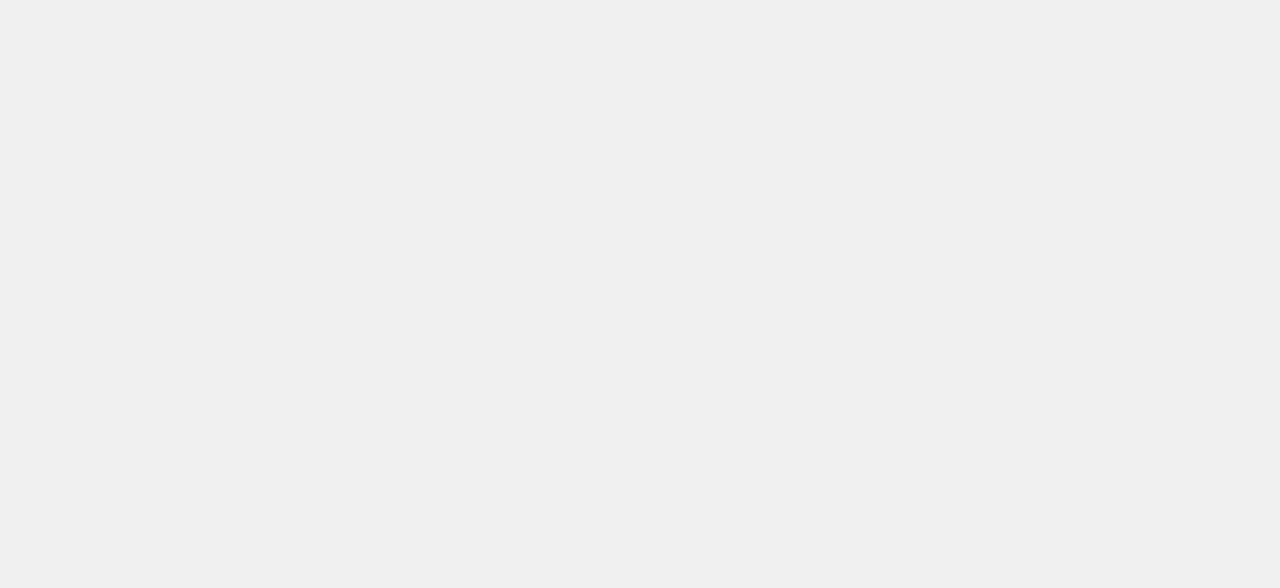
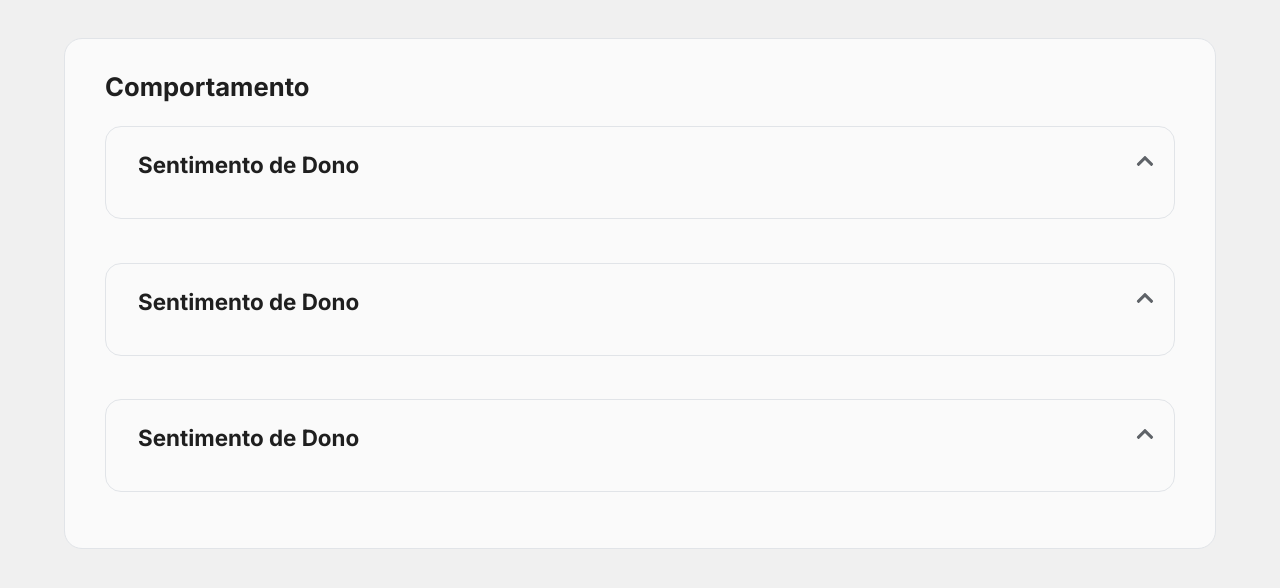
Before and after one commit to Baroes-da-APIzadinha/RPE-Frontend, a React (Vite) app: page /colaborador/evaluation in a window 1280 px wide. Before the commit this address had no page. Shown: the top 588 px of the page. Built offline with nearby package versions, Linux system fonts and the light colour scheme.

Commit message:
feat: iniciando pagina de avaliação

```diff
--- /dev/null
+++ b/src/pages/colaborador/evaluation/index.tsx
@@ -0,0 +1,30 @@
+import * as S from "./styles";
+import EvaluationFrame from "@/components/EvaluationFrame";
+import  CriteryBox  from "@/components/CriteryBox";
+export function ColaboradorEvaluation() {
+  return (
+    <S.Wrapper>
+      <S.Main>
+        <EvaluationFrame title="Comportamento">
+         <CriteryBox
+          title="Sentimento de Dono"
+          subtitle="Demonstrou responsabilidade e comprometimento com os resultados"
+
+          />
+           <CriteryBox
+          title="Sentimento de Dono"
+          subtitle="Demonstrou responsabilidade e comprometimento com os resultados"
+
+          />
+           <CriteryBox
+          title="Sentimento de Dono"
+          subtitle="Demonstrou responsabilidade e comprometimento com os resultados"
+
+          />
+        </EvaluationFrame>
+      </S.Main>
+    </S.Wrapper>
+  );
+}
+
+export default ColaboradorEvaluation;
--- /dev/null
+++ b/src/pages/colaborador/evaluation/styles.ts
@@ -0,0 +1,15 @@
+import styled from 'styled-components';
+
+export const Wrapper = styled.div`
+  display: flex;
+  height: 100vh;
+  background-color: ${({ theme }) => theme.colors.background};
+`;
+
+export const Main = styled.main`
+  flex: 1;
+  padding: ${({ theme }) => theme.spacings.large};
+  background-color: ${({ theme }) => theme.colors.background};
+  overflow-y: auto;
+  padding-top: ${({ theme }) => theme.spacings.small};
+`;
--- a/src/router/index.tsx
+++ b/src/router/index.tsx
@@ -4,6 +4,7 @@ import { Home } from "@/pages/home";
 import { Import } from "@/pages/rh/Import";
 import { ColaboradorHome } from "@/pages/colaborador/home";
 import { ColaboradorEvolution } from "@/pages/colaborador/evolution";
+import { ColaboradorEvaluation} from "@/pages/colaborador/evaluation";
 function AppRoutes() {
   return (
     <BrowserRouter>
@@ -13,6 +14,7 @@ function AppRoutes() {
         {/* colaboradores */}
         <Route path="colaborador/home" element={<ColaboradorHome />} />
         <Route path="colaborador/evolution" element={<ColaboradorEvolution />} />
+        <Route path="colaborador/evaluation" element={<ColaboradorEvaluation />} />
         <Route path="/rh/import" element={<Import />} />
       </Routes>
     </BrowserRouter>
```
